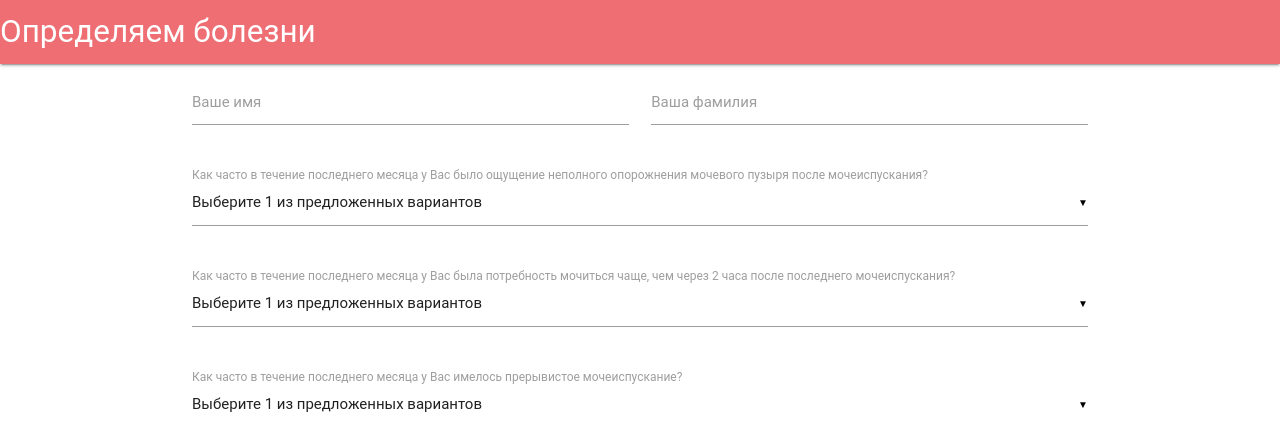
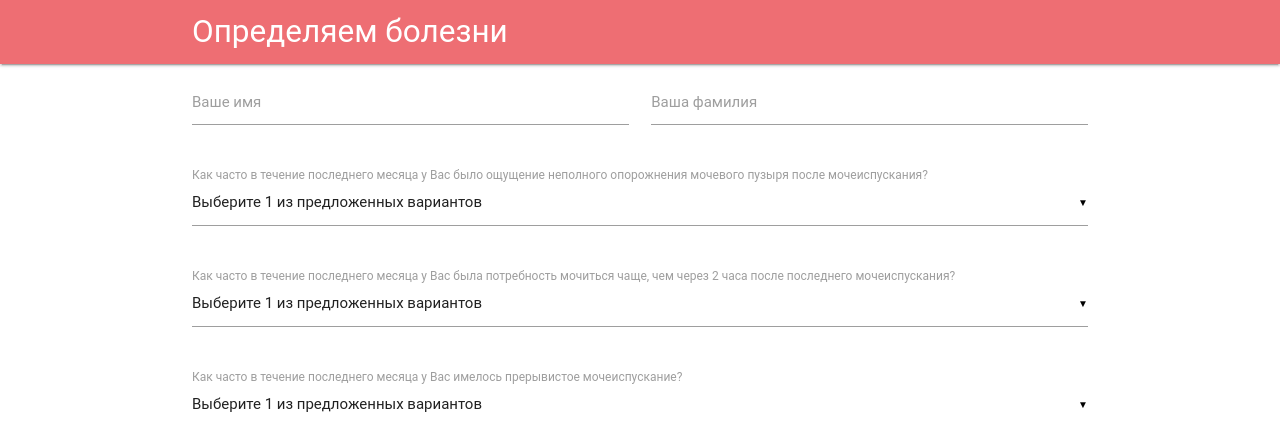
Before and after one commit to maratkanov-a/illness, a Django app: template templates/core/question_list.html in a window 1280 px wide. Shown: the top 427 px of the page. Run offline with Django 3.2, Linux system fonts and the light colour scheme; the template is opened without the code that fills it, so the values that code supplies are empty; parts of the project's set-up code (start-up, migrations or seed data) failed here and were passed over; some web fonts are replaced.

Commit message:
мелкие правки

```diff
--- a/templates/base.html
+++ b/templates/base.html
@@ -11,7 +11,7 @@
 <body>
 <header>
     <nav>
-        <div class="nav-wrapper">
+        <div class="container nav-wrapper">
             <a href="{% url "core:index" %}" class="brand-logo">Определяем болезни</a>
         </div>
     </nav>
--- a/templates/core/question_list.html
+++ b/templates/core/question_list.html
@@ -3,7 +3,7 @@
 {% load staticfiles %}
 
 {% block content %}
-    <form class="js-form-submit">
+    <form method="post" class="js-form-submit">
         {% csrf_token %}
         <div class="row">
             <div class="input-field col s6">
```
